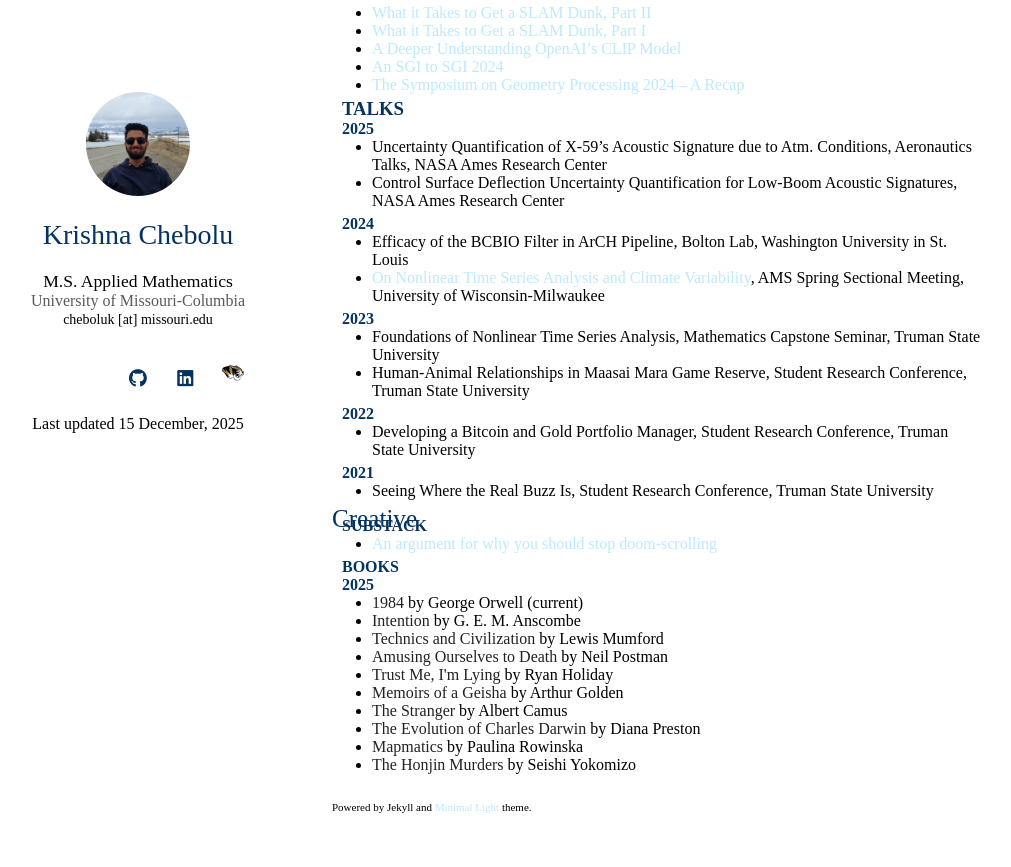
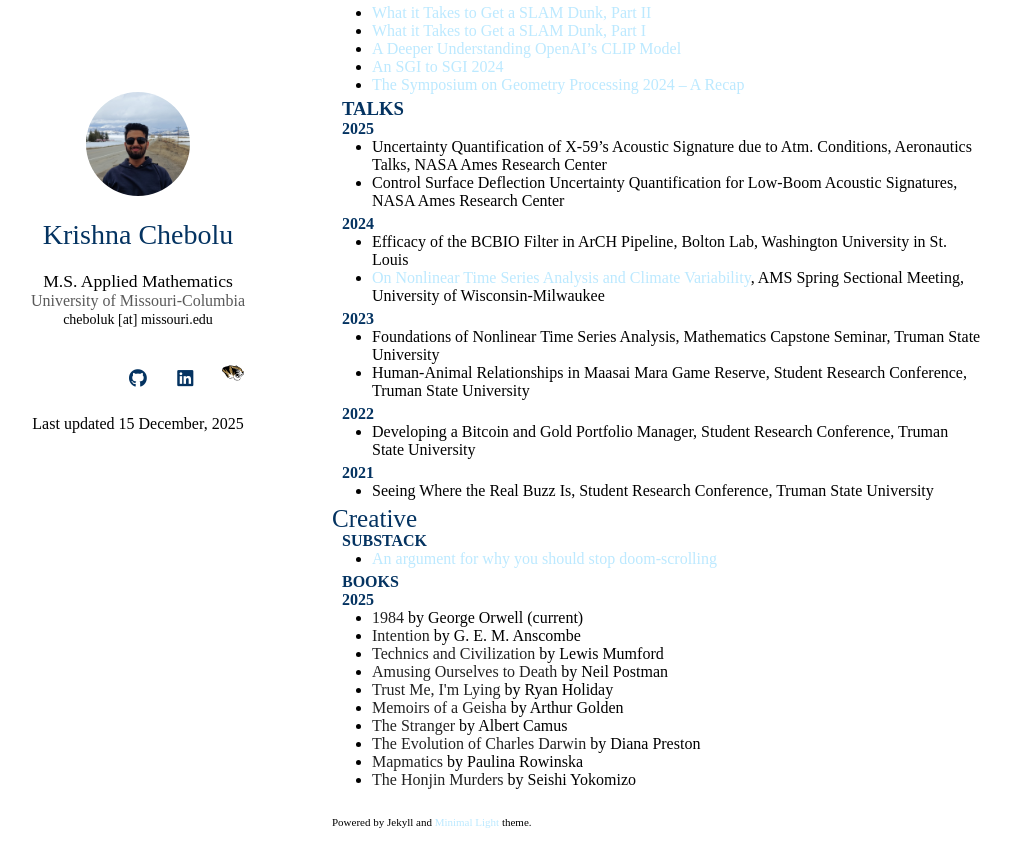
Before and after one commit to krishnachebolu/krishnachebolu.github.io, a Jekyll site: the page index.html, which Jekyll copies as it is, in a window 1280 px wide and 900 px high, scrolled down 903 px. Shown: the top 867 px of the window, without its empty margins (138-1149 px from the left). Built offline with Jekyll 4.4.1, drawn with Linux system fonts in a browser that asks for light colours; nearby versions of some CDN libraries; a style sheet for code colours, icons or effects is not loaded.

Commit message:
Update index.html

```diff
--- a/index.html
+++ b/index.html
@@ -199,7 +199,8 @@
 <ul style="margin:0 0 5px;">
   <li>Seeing Where the Real Buzz Is, Student Research Conference, Truman State University</li>
 </ul>
-<h2 id="publications" style="margin: 2px 0px -15px;">Creative</h2>
+<h2 id="publications" style="margin: 5px 0px 0px;">Creative</h2>
+
         <h4 style="margin:0 10px 0;">SUBSTACK</h4>
 <ul style="margin:0 0 5px;">
    <li><a href="https://krishnachebolu.substack.com/p/an-argument-for-why-you-should-stop">An argument for why you should stop doom-scrolling</a></li>
```
